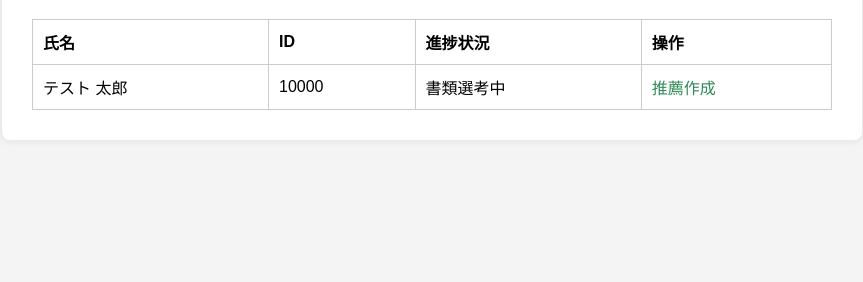
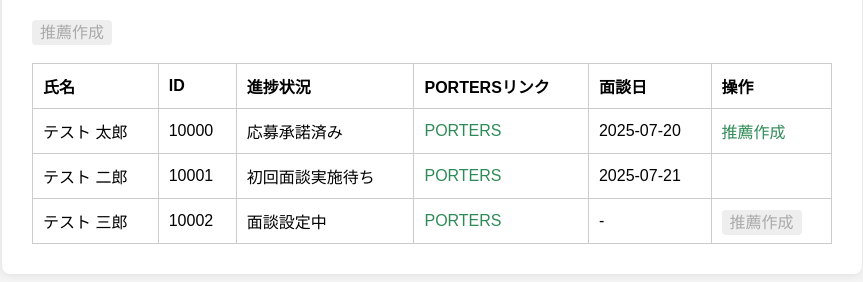
Before and after one commit to kodai-hori-pino/mock-cs-tools.github.io, a plain HTML site: page jobseekers.html in a window 1280 px wide. Shown: the part 150-432 px from the top of the page, without its empty margins (208-1071 px from the left). Drawn offline with Linux system fonts and the light colour scheme.

Commit message:
fix: 求職者列を追加

```diff
--- a/jobseekers.html
+++ b/jobseekers.html
@@ -15,6 +15,8 @@
                     <th>氏名</th>
                     <th>ID</th>
                     <th>進捗状況</th>
+                    <th>PORTERSリンク</th>
+                    <th>面談日</th>
                     <th>操作</th>
                 </tr>
             </thead>
@@ -22,8 +24,33 @@
                 <tr>
                     <td>テスト 太郎</td>
                     <td>10000</td>
-                    <td>書類選考中</td>
+                    <td>応募承諾済み</td>
+                    <td><a href="https://www.porters.jp/" target="_blank">PORTERS</a></td>
+                    <td>2025-07-20</td>
                     <td><a href="recommendation.html">推薦作成</a></td>
+                </tr>
+                <tr>
+                    <td>テスト 二郎</td>
+                    <td>10001</td>
+                    <td>初回面談実施待ち</td>
+                    <td><a href="https://www.porters.jp/" target="_blank">PORTERS</a></td>
+                    <td>2025-07-21</td>
+                        <a href="#" class="disabled-link" tabindex="-1" aria-disabled="true"
+                            style="pointer-events: none; color: #aaa; background: #eee; border-radius: 4px; padding: 4px 8px; text-decoration: none;">推薦作成
+                        </a>
+                    </td>
+                </tr>
+                <tr>
+                    <td>テスト 三郎</td>
+                    <td>10002</td>
+                    <td>面談設定中</td>
+                    <td><a href="https://www.porters.jp/" target="_blank">PORTERS</a></td>
+                    <td>-</td>
+                    <td>
+                        <a href="#" class="disabled-link" tabindex="-1" aria-disabled="true"
+                            style="pointer-events: none; color: #aaa; background: #eee; border-radius: 4px; padding: 4px 8px; text-decoration: none;">推薦作成
+                        </a>
+                    </td>
                 </tr>
             </tbody>
         </table>
```
Also changed, not shown: recommendation.html (+1 -1 lines).
